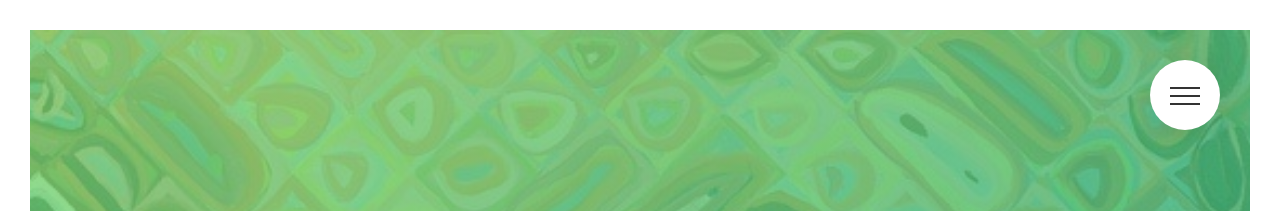
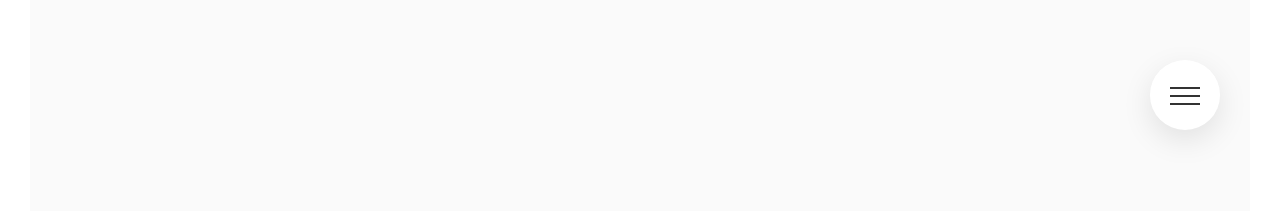
Before and after one commit to SujalPaudel/SujalPaudel.github.io, a plain HTML site: page index.html in a window 1280 px wide. Shown: the top 211 px of the page. Drawn offline with Linux system fonts and the light colour scheme; a script that the page names is missing.

Commit message:
Update style.css

```diff
--- a/css/style.css
+++ b/css/style.css
@@ -424,14 +424,7 @@ body {
     display: inline-block;
     padding-top: 2rem; }
 
-.header {
-  height: 95vh;
-  background-image: linear-gradient(to right bottom, rgba(126, 213, 111, 0.8), rgba(40, 180, 133, 0.8)), url("../img/first.jpg");
-  background-size: cover;
-  background-position: top;
-  position: relative;
-  -webkit-clip-path: polygon(0 0, 100% 0, 100% 75vh, 0 100%);
-  clip-path: polygon(0 0, 100% 0, 100% 75vh, 0 100%); }
+
   @media (max-width: 37.5em) {
     .header {
       -webkit-clip-path: polygon(0 0, 100% 0, 100% 85vh, 0 100%);
```
